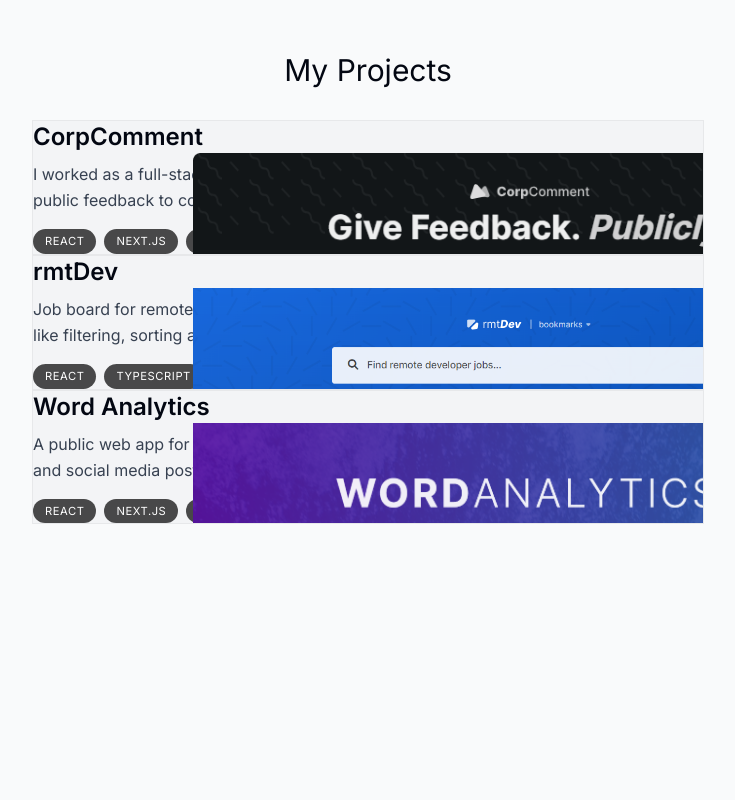
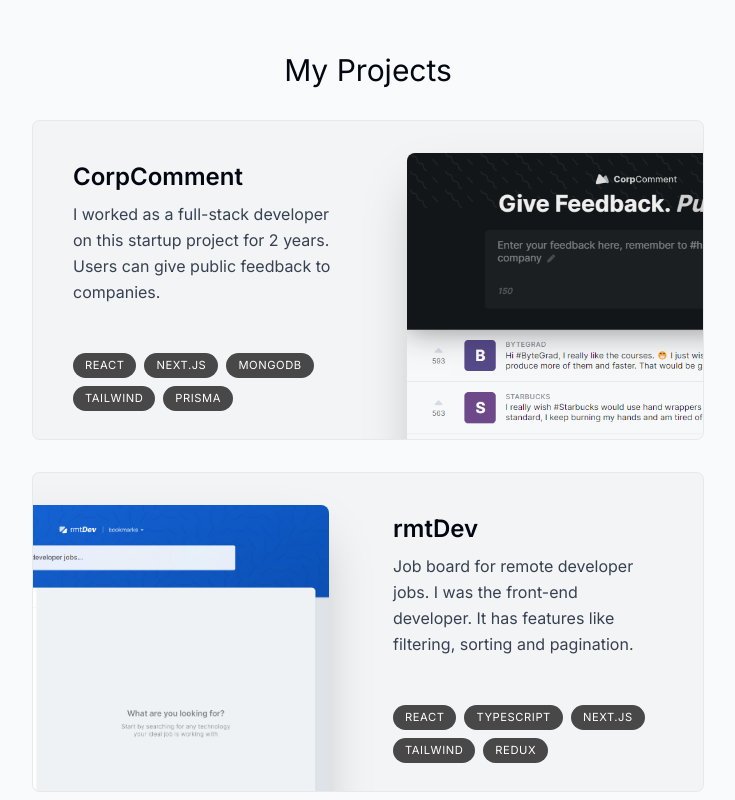
Before and after one commit to aaronaltman/aa_aaron_portfolio_site, a Next.js app: page / in a window 1280 px wide. Shown: the part 1160-1960 px from the top of the page, without its empty margins (272-1007 px from the left). Before the commit the page ends 1684 px from the top, so only its background shows below. Built offline with nearby package versions, Linux system fonts and the light colour scheme.

Commit message:
adding smooth scroll

```diff
--- a/app/layout.tsx
+++ b/app/layout.tsx
@@ -16,7 +16,7 @@
   children: React.ReactNode;
 }) {
   return (
-    <html lang="en">
+    <html lang="en" className="!scroll-smooth">
       <body
         className={`${inter.className} pt-28 sm:pt-38 bg-gray-50 text-gray-950 relative`}
       >
--- a/components/intro.tsx
+++ b/components/intro.tsx
@@ -8,7 +8,8 @@
 
 export default function Intro() {
   return (
-    <section className="mb-28 max-w-[50rem] text-center sm:mb-0">
+    <div className="scroll-mt-[100]">
+      <section id="home" className="mb-28 max-w-[50rem] text-center sm:mb-0">
         <div className="flex justify-center items-center">
           <div className="relative">
             <motion.div
@@ -90,5 +91,6 @@
           </a>
         </motion.div>
       </section>
+    </div>
   );
 }
--- /dev/null
+++ b/components/project.tsx
@@ -0,0 +1,57 @@
+"use client";
+
+import { projectsData } from "@/lib/data";
+import { motion, useScroll, useTransform } from "framer-motion";
+import Image from "next/image";
+import { useRef } from "react";
+
+type ProjectProps = (typeof projectsData)[number];
+
+export default function Project({
+  description,
+  title,
+  imageUrl,
+  tags,
+}: ProjectProps) {
+  const ref = useRef<HTMLDivElement>(null);
+  const { scrollYProgress } = useScroll({
+    target: ref,
+    offset: ["0 1", "1.33 1"],
+  });
+  const scaleProgress = useTransform(scrollYProgress, [0, 1], [0.8, 1]);
+  const opacityProgress = useTransform(scrollYProgress, [0, 1], [0, 6]);
+  return (
+    <motion.div
+      ref={ref}
+      style={{
+        scale: scaleProgress,
+        opacity: opacityProgress,
+      }}
+      className="mb-3 sm:mb-8 last:mb-0 group"
+    >
+      <section className="rounded-lg bg-gray-100 max-w-[42rem] border relative border-black/5 overflow-hidden sm:pr-8 sm:h-[20rem] flex flex-col h-full  group-even:pl-8 hover:bg-gray-200 transition">
+        <div className="py-4 pt-4 pb-7 px-5 sm:pl-10 sm:pr-2 sm:pt-10 sm:max-w-[50%] flex flex-col h-full group-even:ml-[18rem]">
+          <h3 className="text-2xl font-semibold">{title}</h3>
+          <p className="mt-2 leading-relaxed text-gray-700">{description}</p>
+          <ul className="flex flex-wrap gap-2 mt-auto">
+            {tags.map((tag, index) => (
+              <li
+                className="bg-black/[0.7] px-3 py-1 text-[0.7rem] uppercase tracking-wider text-white rounded-full"
+                key={index}
+              >
+                {tag}
+              </li>
+            ))}
+          </ul>
+        </div>
+
+        <Image
+          src={imageUrl}
+          alt={title}
+          quality={90}
+          className="absolute top-8 -right-40 w-[28.5rem] rounded-t-lg shadow-2xl group-even:right-[initial] group-even:-left-40 group-hover:-translate-x-3 group-hover:translate-y-3 group-hover:-rotate-2 transition group-hover:scale-[1.04] group-even:group-hover:translate-x-3 group-even:group-hover:translate-y-3 group-even:group-hover:-rotate-x-2"
+        />
+      </section>
+    </motion.div>
+  );
+}
--- a/components/projects.tsx
+++ b/components/projects.tsx
@@ -1,11 +1,11 @@
 import React from "react";
 import SectionHeading from "./section-heading";
 import { projectsData } from "@/lib/data";
-import Image from "next/image";
+import Project from "./project";
 
 export default function Projects() {
   return (
-    <section>
+    <section id="projects" className="scroll-mt-28">
       <SectionHeading>My projects</SectionHeading>
       <div>
         <ul>
@@ -19,30 +19,3 @@
     </section>
   );
 }
-
-type ProjectProps = (typeof projectsData)[number];
-
-function Project({ description, title, imageUrl, tags }: ProjectProps) {
-  return (
-    <section className="bg-gray-100 max-w-[42rem] border relative border-black/5 overflow-hidden sm:pr-8 ">
-      <h3 className="text-2xl font-semibold">{title}</h3>
-      <p className="mt-2 leading-relaxed text-gray-700">{description}</p>
-      <ul className="flex flex-wrap mt-4 gap-2">
-        {tags.map((tag, index) => (
-          <li
-            className="bg-black/[0.7] px-3 py-1 text-[0.7rem] uppercase tracking-wider text-white rounded-full"
-            key={index}
-          >
-            {tag}
-          </li>
-        ))}
-      </ul>
-      <Image
-        src={imageUrl}
-        alt={title}
-        quality={90}
-        className="absolute top-8 -right-40"
-      />
-    </section>
-  );
-}
```
Lines whose indentation alone changed are shown as unchanged.
